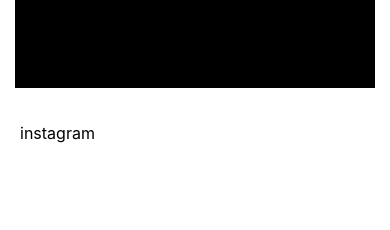
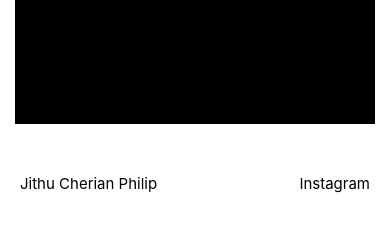
Before and after one commit to JithuCherianPhilip/portfolio, a plain HTML site: page index.html in a window 390 px wide. Shown: the part 496-726 px from the top of the page. Drawn offline with nearby package versions, Linux system fonts and the light colour scheme.

Commit message:
Add files via upload

```diff
--- a/index.html
+++ b/index.html
@@ -22,8 +22,9 @@
     </main>
     <div class="topics"></div>
     <footer>
-        <a href="https://www.instagram.com/jithu.cherian.philip/">instagram</a>
+        <a href="index.html" >Jithu Cherian Philip</a>
+        <a href="https://www.instagram.com/jithu.cherian.philip/"class="for-desktop">Instagram @jithu.cherian.philip</a>
+        <a href="https://www.instagram.com/jithu.cherian.philip/" class="for-mobile">Instagram</a>
     </footer>
-
 </body>
 </html>
--- a/styles.css
+++ b/styles.css
@@ -7,6 +7,7 @@
 a{
   text-decoration: none; /* removes underline */
   color: inherit;
+  transition: color 0.3s ease;
 }
 body{
   background-color: white;
@@ -16,6 +17,7 @@ header{
   padding: 20px;
   color: black;
   font-family: 'Inter', sans-serif;
+  margin-top: 30px;
 }
 .title{
   font-style: inherit;
@@ -26,7 +28,8 @@ main {
   background-color: black;
   padding: 20px;
   margin: 15px;
-  height: 500px;
+  min-height: 60vh;
+  height: auto;
   color:white;
   display: flex;
   align-items: center;
@@ -36,6 +39,7 @@ main {
   font-family: "Space Mono", monospace;
   font-weight: 400;
   font-style: normal;
+  cursor:pointer;
 }
 
 main p {
@@ -50,8 +54,32 @@ footer{
   padding: 20px;
   color: black;
   font-family: 'Inter', sans-serif;
+  font-size: 15px;
+  display: flex;
+  justify-content: space-between;
+  margin-top: 30px;
+
 }
 
 footer a:hover{
   color:#f33;
 }
+
+.for-mobile{
+  display: none;
+}
+
+.for-desktop{
+  display: block;
+}
+
+@media (max-width: 600px) {
+  .for-mobile{
+    display: block;
+  }
+
+  .for-desktop{
+    display: none;
+  }
+
+}
```
